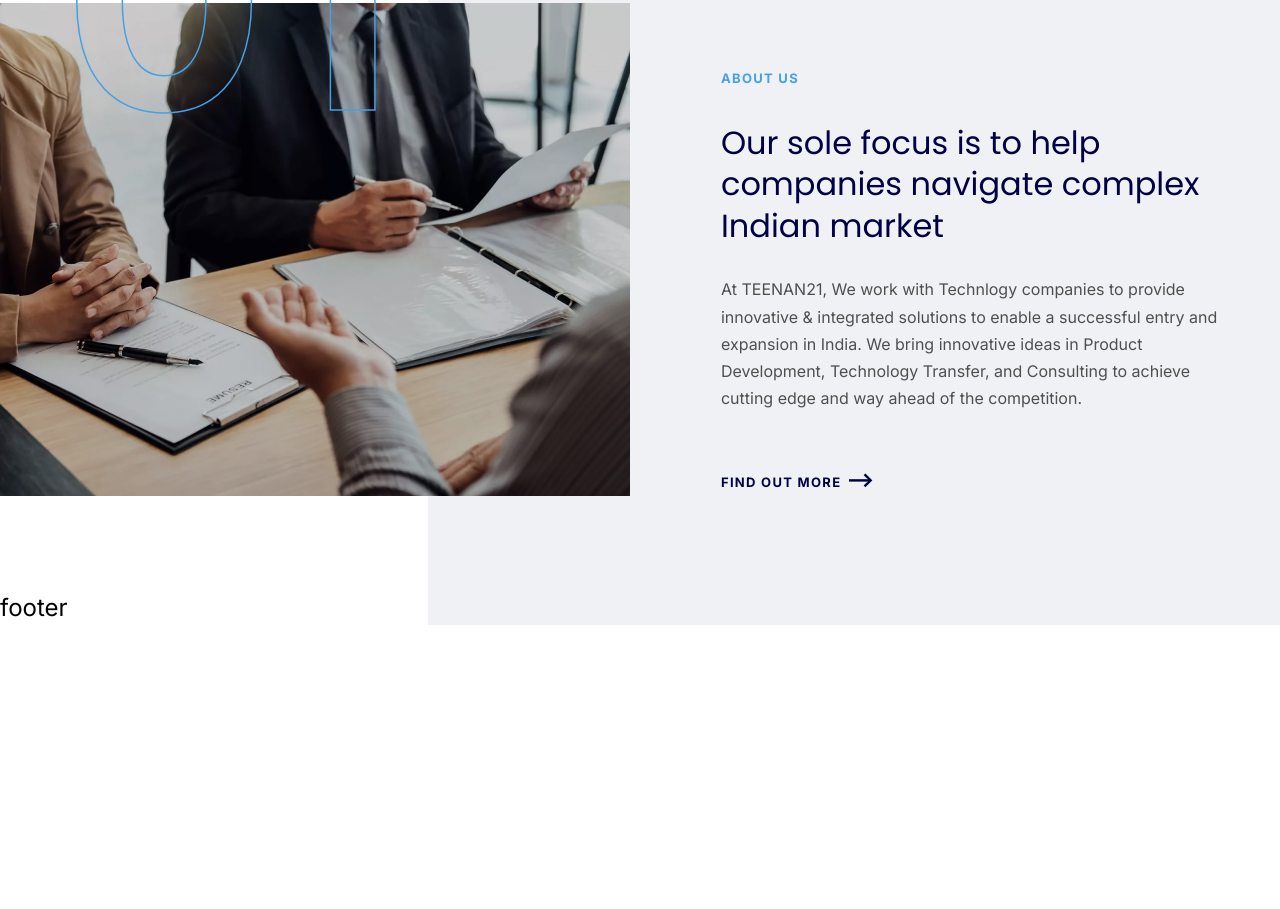
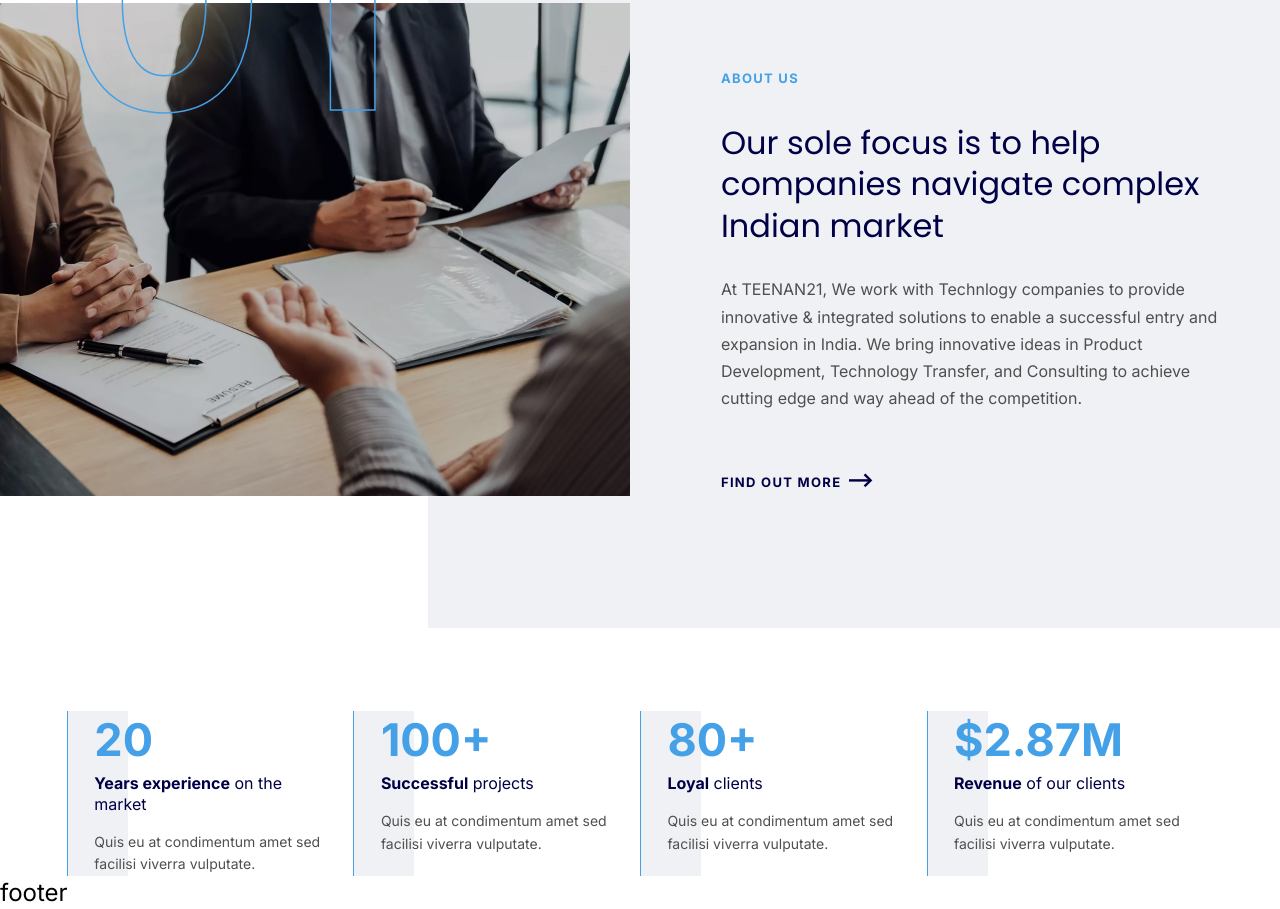
Before and after one commit to aMadAlien/teetan21, a plain HTML site: page index.html in a window 1280 px wide. Shown: the part 942-1851 px from the top of the page. Before the commit the page ends 1567 px from the top, so only its background shows below. Drawn offline with Linux system fonts and the light colour scheme.

Commit message:
finish about-us section
create statistic block

```diff
--- a/index.html
+++ b/index.html
@@ -54,7 +54,28 @@
                         </div>
                     </div>
                 </div>
-                <div class="about-us__statistic"></div>
+                <div class="about-us__statistic">
+                    <div class="about-us__statistic-item">
+                        <span class="about-us__statistic-count">20</span>
+                        <p class="about-us__statistic-title"><span>Years experience</span> on the market</p>
+                        <div class="about-us__statistic-description">Quis eu at condimentum amet sed facilisi viverra vulputate. </div>
+                    </div>
+                    <div class="about-us__statistic-item">
+                        <span class="about-us__statistic-count">100+</span>
+                        <p class="about-us__statistic-title"><span>Successful</span> projects</p>
+                        <div class="about-us__statistic-description">Quis eu at condimentum amet sed facilisi viverra vulputate. </div>
+                    </div>
+                    <div class="about-us__statistic-item">
+                        <span class="about-us__statistic-count">80+</span>
+                        <p class="about-us__statistic-title"><span>Loyal</span> clients</p>
+                        <div class="about-us__statistic-description">Quis eu at condimentum amet sed facilisi viverra vulputate. </div>
+                    </div>
+                    <div class="about-us__statistic-item">
+                        <span class="about-us__statistic-count">$2.87M</span>
+                        <p class="about-us__statistic-title"><span>Revenue</span> of our clients</p>
+                        <div class="about-us__statistic-description">Quis eu at condimentum amet sed facilisi viverra vulputate. </div>
+                    </div>
+                </div>
             </section>
         </main>
         <footer>
--- a/styles/pages/about-us.scss
+++ b/styles/pages/about-us.scss
@@ -153,6 +153,56 @@ $title-min-size: 27;
         line-height: 170%;
         margin-bottom: 50px;
     }
+
+
+    // STATISTIC
+    &__statistic {
+        display: flex;
+        justify-content: space-between;
+        margin: 120px calcSize(25, 80) 0;
+
+        &-item {
+            padding-left: calcSize(15, 30);
+            border-left: 1px solid $light-blue;
+            position: relative;
+            margin-right: calcSize(10, 20);
+
+            &::before {
+                content: '';
+                width: 60px;
+                height: 100%;
+                background-color: $background-gray-light;
+                position: absolute;
+                top: 0;
+                left: 0;
+                z-index: -1;
+            }
+        }
+
+        &-count {
+            color: $light-blue;
+            font-size: 45px;
+            font-weight: 700;
+            line-height: 130%;
+        }
+
+        &-title {
+            color: $midnight-blue-color;
+            font-size: 16px;
+            line-height: 130%;
+            margin: 4px 0 16px;
+
+            span {
+                font-weight: 700;
+            }
+        }
+
+        &-description {
+            color: $gray;
+            font-size: 14px;
+            line-height: 160%;
+        }
+    }
 }
 
 @media (max-width: #{$middle-width}px) {
@@ -183,5 +233,13 @@ $title-min-size: 27;
             max-width: 100%;
             padding: 30px 0 0 0;
         }
+
+
+        // STATISTIC
+        &__statistic {
+            margin: 90px calcSize(20, 50, $min-width, $middle-width) 0;
+            flex-direction: column;
+            gap: 40px;
+        }
     }
 }
```
Also changed, not shown: styles/css/index.css.
